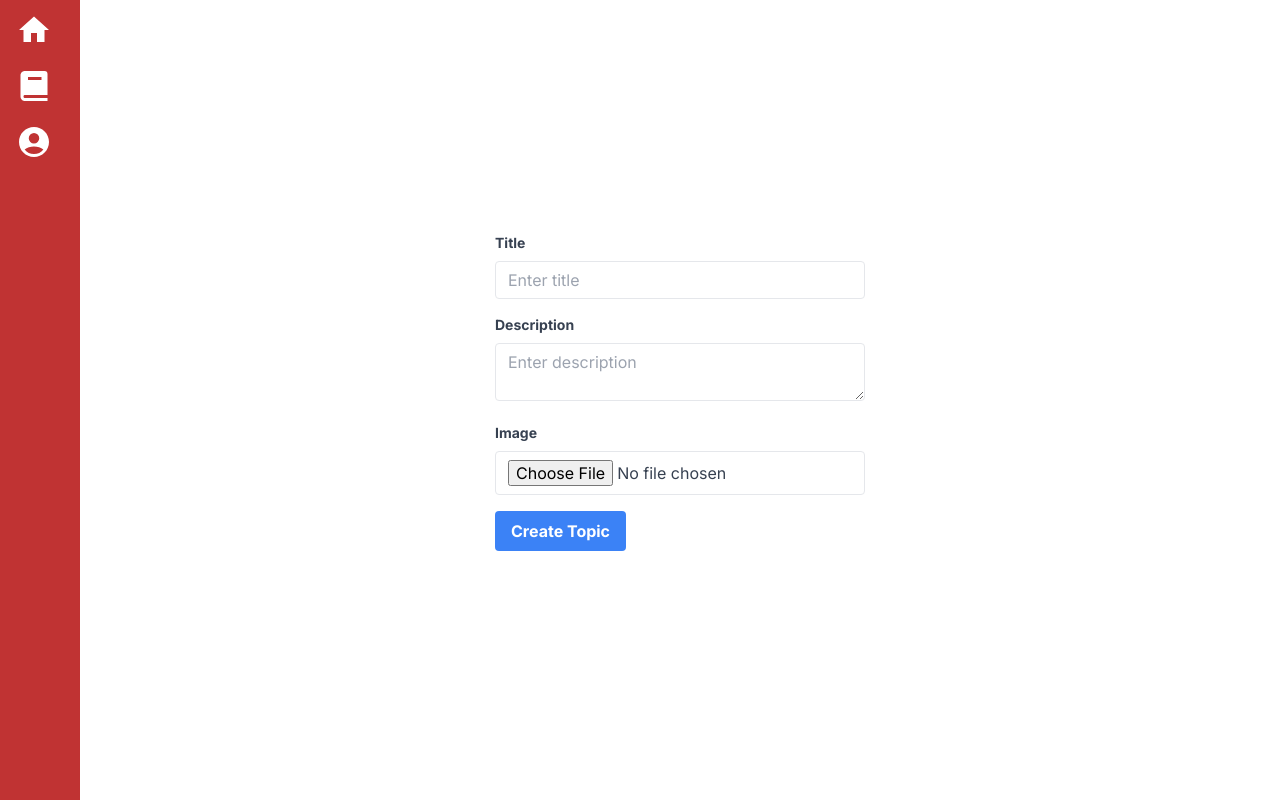
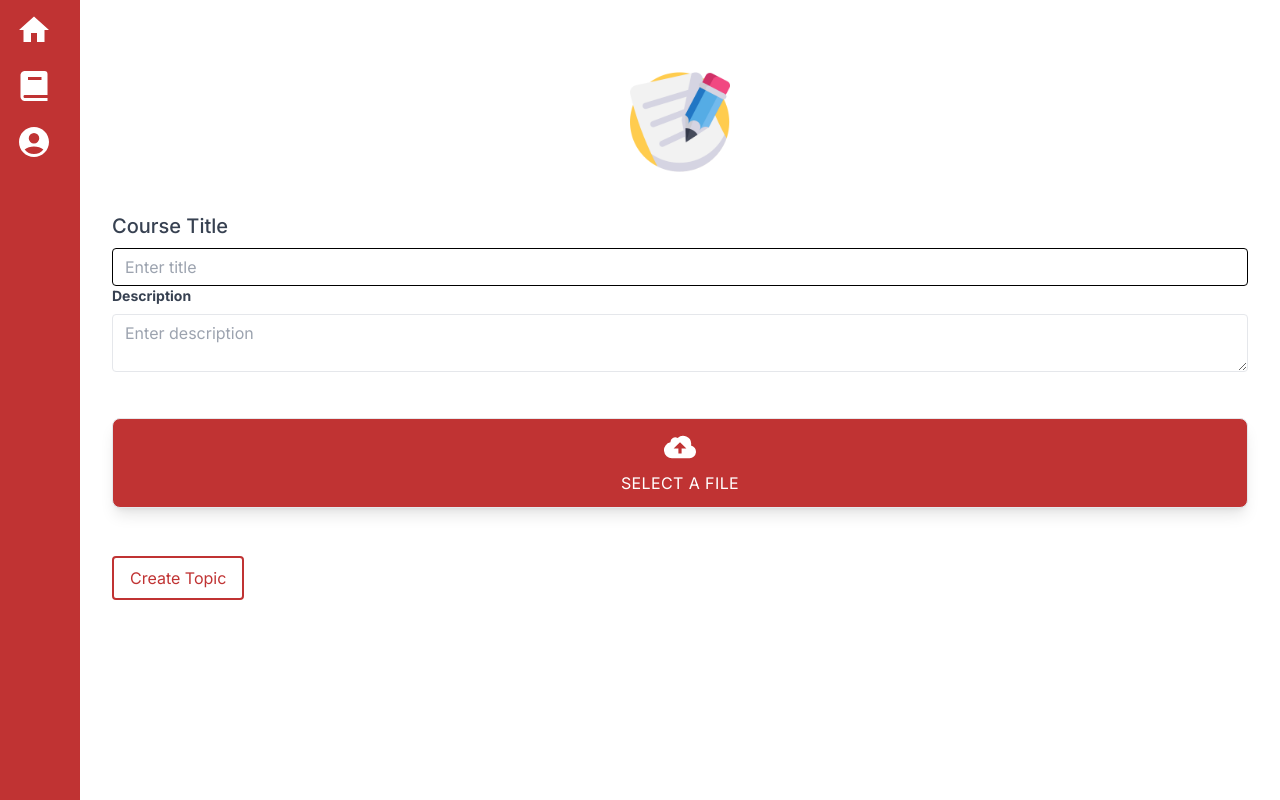
Before and after one commit to ignaciovillaramun/plum, a Next.js app: page /addCourseImage/1 in a window 1280 px wide. Built offline with nearby package versions, Linux system fonts and the light colour scheme.

Commit message:
Update Dashboard and create topic form component

```diff
--- a/src/app/dashboard/page.tsx
+++ b/src/app/dashboard/page.tsx
@@ -4,24 +4,11 @@ import Link from 'next/link';
 export default function DashBoard() {
   return (
     <div>
-      <div className="flex items-center justify-between mb-4">
-        <h1 className="text-2xl font-bold">Dashboard</h1>
+      <div className="flex items-center justify-between mt-8 px-6">
+        <h1 className="text-4xl ">Dashboard</h1>
         <Link href={'/addTopic'}>
-          <button className="p-2 bg-white shadow-md rounded-full hover:bg-gray-100 focus:outline-none">
-            <svg
-              xmlns="http://www.w3.org/2000/svg"
-              className="h-6 w-6"
-              fill="none"
-              viewBox="0 0 24 24"
-              stroke="currentColor"
-            >
-              <path
-                strokeLinecap="round"
-                strokeLinejoin="round"
-                strokeWidth="2"
-                d="M12 6v6m0 0v6m0-6h6m-6 0H6"
-              />
-            </svg>
+          <button className=" bg-white shadow-md rounded-full hover:bg-gray-100 focus:outline-none">
+            <svg className='w-10 text-red-plum' xmlns="http://www.w3.org/2000/svg" viewBox="0 0 1200 1200"><path fill="currentColor" d="M600 0C268.629 0 0 268.629 0 600s268.629 600 600 600s600-268.629 600-600S931.371 0 600 0zm-95.801 261.841h191.602v242.358h242.358v191.602H695.801v242.358H504.199V695.801H261.841V504.199h242.358V261.841z"/></svg>
           </button>
         </Link>
       </div>
--- a/src/components/CreateItems.tsx
+++ b/src/components/CreateItems.tsx
@@ -32,7 +32,7 @@ function CreateItems({
   console.log(page, isAddTopic);
 
   return (
-    <div className="flex justify-center items-center h-screen">
+    <div className="mt-10 p-8">
       {showAlert && (
         <Alert
           title="Error"
@@ -40,16 +40,23 @@ function CreateItems({
           onClose={handleCloseAlert}
         />
       )}
+      <Image
+          src="/createTopic/letter.png"
+          alt="Selected"
+          width={100}
+          height={100}
+          className='block mx-auto'
+      />
       <form onSubmit={handleSubmit}>
-        <div className="mb-4">
+        <div className="mt-10">
           <label
             className="block text-gray-700 text-sm font-bold mb-2"
             htmlFor="title"
           >
-            Title
+          <h3 className='text-xl font-medium'>Course Title</h3>
           </label>
           <input
-            className="border rounded w-full py-2 px-3 text-gray-700 leading-tight focus:outline-none focus:shadow-outline"
+            className="border border-black rounded w-full py-2 px-3 text-gray-700 leading-tight focus:outline-none focus:shadow-outline"
             id="title"
             type="text"
             placeholder="Enter title"
@@ -79,33 +86,42 @@ function CreateItems({
             className="block text-gray-700 text-sm font-bold mb-2"
             htmlFor="image"
           >
-            Image
-          </label>
-          <input
-            className="border rounded w-full py-2 px-3 text-gray-700 leading-tight focus:outline-none focus:shadow-outline"
+          {/* <input
+            className="rounded w-full py-2 text-gray-700 leading-tight focus:outline-none focus:shadow-outline"
             id="image"
             type="file"
             accept="image/*"
             onChange={handleImageUpload}
-          />
+          /> */}
+
+          </label >
+          <div className="flex items-center justify-center bg-grey-lighter mt-10">
+            <label htmlFor="image" className="w-full flex flex-col items-center px-4 py-3 bg-red-plum text-white rounded-lg shadow-lg tracking-wide uppercase border border-blue cursor-pointer hover:bg-white hover:text-red-plum">
+                <svg className="w-8 h-8" fill="currentColor" xmlns="http://www.w3.org/2000/svg" viewBox="0 0 20 20">
+                    <path d="M16.88 9.1A4 4 0 0 1 16 17H5a5 5 0 0 1-1-9.9V7a3 3 0 0 1 4.52-2.59A4.98 4.98 0 0 1 17 8c0 .38-.04.74-.12 1.1zM11 11h3l-4-4-4 4h3v3h2v-3z" />
+                </svg>
+                <span className="mt-2 text-base leading-normal">Select a file</span>
+                <input id="image" type='file' className="hidden" accept="image/*" onChange={handleImageUpload} />
+            </label>
+          </div>
         </div>
         <div className="mb-4">
           {image && (
             <div>
-              <p>Selected Image:</p>
+              <p className='text-xl mt-8'>Selected Image:</p>
               <Image
                 src={URL.createObjectURL(image)}
                 alt="Selected"
-                width={80}
+                width={100}
                 height={120}
                 className="mt-2"
               />
             </div>
           )}
         </div>
-        <div className="mb-4">
+        <div className="mt-12">
           <button
-            className="bg-blue-500 hover-bg-blue-700 text-white font-bold py-2 px-4 rounded focus:outline-none focus:shadow-outline"
+            className="border-red-plum border-2 text-red-plum py-2 px-4 rounded focus:outline-none focus:shadow-outline"
             type="submit"
           >
             Create Topic
```
Also changed, not shown: public/createTopic/letter.png (added).
